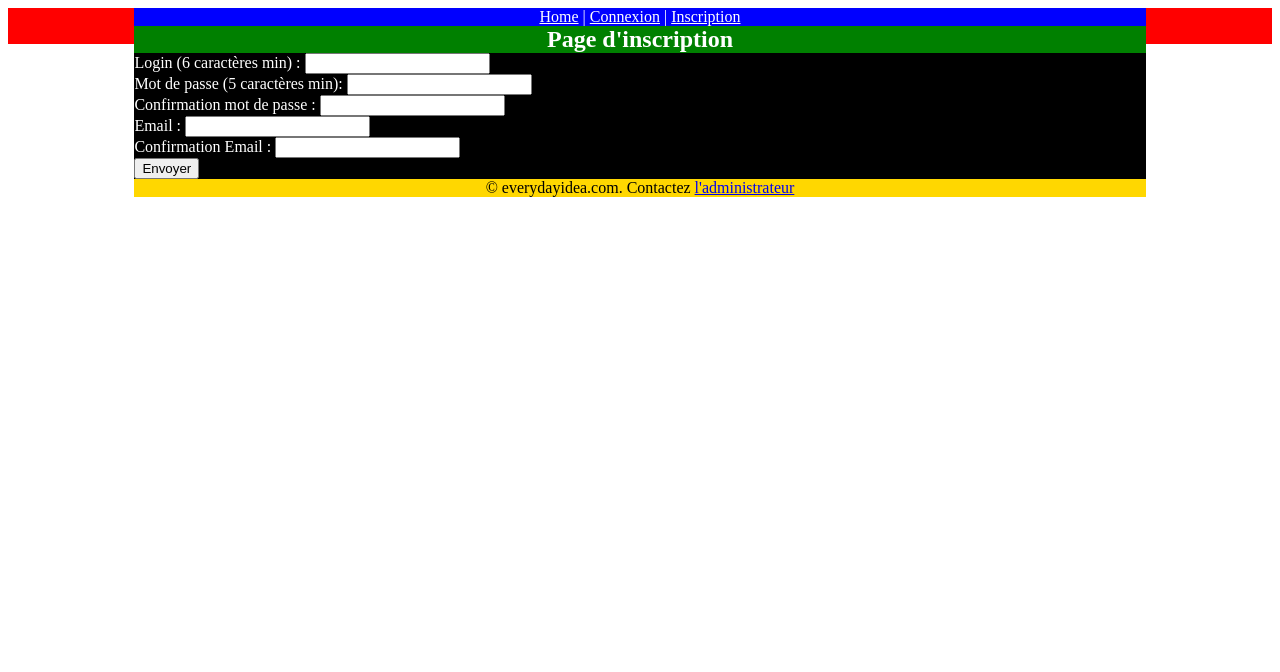
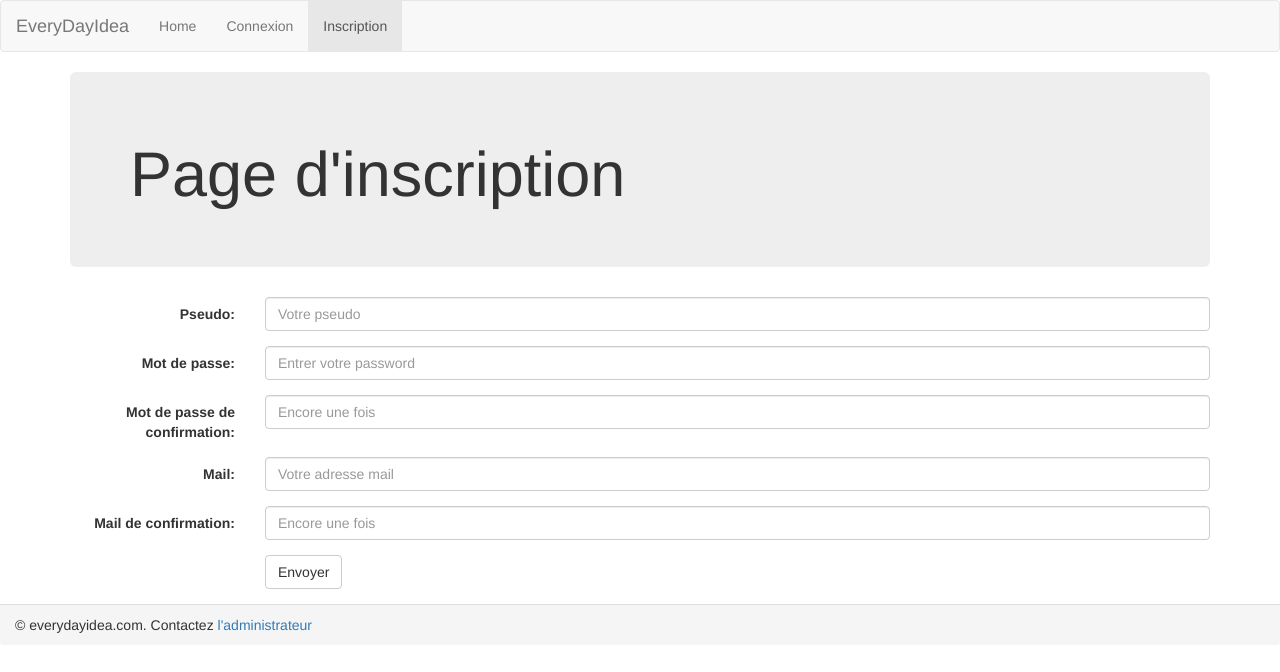
Before and after one commit to OvynFlavian/IntegrationTP_Groupe_1, a PHP site: page /Page/inscription.page.php in a window 1280 px wide. Shown: the top 672 px of the page. Run offline with PHP 8.4, Linux system fonts and the light colour scheme; some libraries are stand-ins or nearby versions.

Commit message:
Mise en place du css bootstrap sur les pages présentes dans le menu

```diff
--- a/Projet/Web/Form/inscription.form.php
+++ b/Projet/Web/Form/inscription.form.php
@@ -8,11 +8,40 @@
 
 ?>
 
-<form name="formulaire" action="inscription.page.php" method="post" onSubmit="return verification_inscription()">
-    <label for="userName">Login (6 caractères min) : </label><input type="text" id="userName" name="userName" <?php if (isset($_POST['userName'])) { echo "value='".htmlentities($_POST['userName'])."'"; } ?>><br>
-    <label for="mdp">Mot de passe (5 caractères min): </label><input type="password" id="mdp" name="mdp"><br>
-    <label for="mdpConfirm">Confirmation mot de passe : </label><input type="password" id="mdpConfirm" name="mdpConfirm"><br>
-    <label for="email">Email : </label><input type="email" id="email" name="email" <?php if (isset($_POST['email'])) { echo "value='".htmlentities($_POST['email'])."'"; } ?>><br>
-    <label for="emailConfirm">Confirmation Email : </label><input type="email" id="emailConfirm" name="emailConfirm" <?php if (isset($_POST['emailConfirm'])) { echo "value='".htmlentities($_POST['emailConfirm'])."'"; } ?>><br>
-    <button type="submit" id="formulaire" name="formulaire">Envoyer</button>
+<form class="form-horizontal" action="inscription.page.php" method="post">
+    <div class="form-group">
+        <label class="control-label col-sm-2" for="userName">Pseudo:</label>
+        <div class="col-sm-10">
+            <input type="text" class="form-control" id="userName" name="userName" placeholder="Votre pseudo">
+        </div>
+    </div>
+    <div class="form-group">
+        <label class="control-label col-sm-2" for="mdp">Mot de passe:</label>
+        <div class="col-sm-10">
+            <input type="text" class="form-control" id="mdp" name="mdp" placeholder="Entrer votre password">
+        </div>
+    </div>
+    <div class="form-group">
+        <label class="control-label col-sm-2" for="mdpConfirm">Mot de passe de confirmation:</label>
+        <div class="col-sm-10">
+            <input type="password" class="form-control" id="mdpConfirm" name="mdpConfirm" placeholder="Encore une fois">
+        </div>
+    </div>
+    <div class="form-group">
+        <label class="control-label col-sm-2" for="email">Mail:</label>
+        <div class="col-sm-10">
+            <input type="text" class="form-control" id="email" name="email" placeholder="Votre adresse mail">
+        </div>
+    </div>
+    <div class="form-group">
+        <label class="control-label col-sm-2" for="emailConfirm">Mail de confirmation:</label>
+        <div class="col-sm-10">
+            <input type="text" class="form-control" id="emailConfirm" name="emailConfirm" placeholder="Encore une fois">
+        </div>
+    </div>
+    <div class="form-group">
+        <div class="col-sm-offset-2 col-sm-10">
+            <button type="submit" class="btn btn-default" name="formulaire" id="formulaire">Envoyer</button>
+        </div>
+    </div>
 </form>
--- a/Projet/Web/Page/inscription.page.php
+++ b/Projet/Web/Page/inscription.page.php
@@ -31,8 +31,7 @@
 <head>
     <meta charset="UTF-8">
     <title>Inscription</title>
-    <link rel="stylesheet" type="text/css" href="../Style/presentationCss.css">
-    <!--<link rel="script" type="text/javascript" href="../Script/inscription.js">-->
+    <link rel="stylesheet" type="text/css" href="../vendor/twitter/bootstrap/dist/css/bootstrap.css">
     <script type="text/javascript">
         <?php
             include("../Script/inscription.js");
@@ -40,30 +39,41 @@
     </script>
 </head>
 <body>
-    <header>
-        <?php
-            if(!$isConnect)include("..". MENU_ANONYME_PAGE);
-            else include("..". MENU_CONNECTER_PAGE);
-        ?>
-    </header>
-    <section id="section_corps">
-        <div id="div_left">
-            &nbsp;
+<header>
+    <nav class="navbar navbar-default">
+        <div class="container-fluid">
+            <div class="navbar-header">
+                <a class="navbar-brand" href="#">EveryDayIdea</a>
+            </div>
+            <div>
+                <ul class="nav navbar-nav">
+                    <li><a href="../">Home</a></li>
+                    <li><a href="../Page/connexion.page.php">Connexion</a></li>
+                    <li class="active"><a href="../Page/inscription.page.php">Inscription</a></li>
+                </ul>
+            </div>
         </div>
-
-        <div id="div_center">
-            <h1>Page d'inscription</h1>
+    </nav>
+</header>
+<section class="container">
+    <section class="jumbotron">
+        <h1>Page d'inscription</h1>
+    </section>
+    <section class="row">
+        <article class="col-sm-12">
             <?php
-                include("../Form/inscription.form.php");
+            include("../Form/inscription.form.php");
             ?>
-        </div>
-        <div id="div_right">
-            &nbsp;
-        </div>
+        </article>
     </section>
-    <footer>
-        &copy; everydayidea.com. Contactez <a href="mailto:<?php echo $configIni['ADMINISTRATEUR']['mail']?>">l'administrateur</a>
-    </footer>
-
+    <?php if(isset($tabRetour['Error'])){?>
+        <section class="alert-dismissible">
+            <p><?php echo $tabRetour['Error']?></p>
+        </section>
+    <?php }?>
+</section>
+<footer class="panel-footer">
+    &copy; everydayidea.com. Contactez <a href="mailto:<?php echo $configIni['ADMINISTRATEUR']['mail']?>">l'administrateur</a>
+</footer>
 </body>
 </html>
```
Also changed, not shown: Projet/Web/Form/connexion.form.php (+11 -3 lines), Projet/Web/Form/profil.form.php (+31 -13 lines), Projet/Web/Page/profil.page.php (+32 -15 lines).
